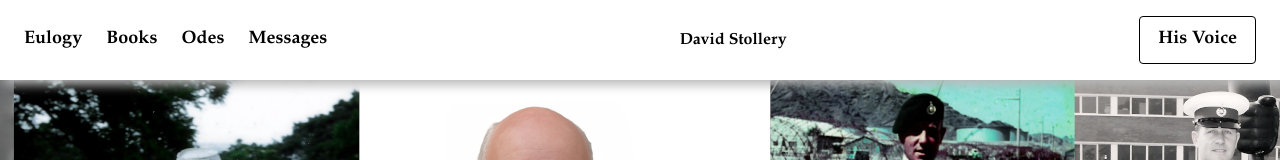
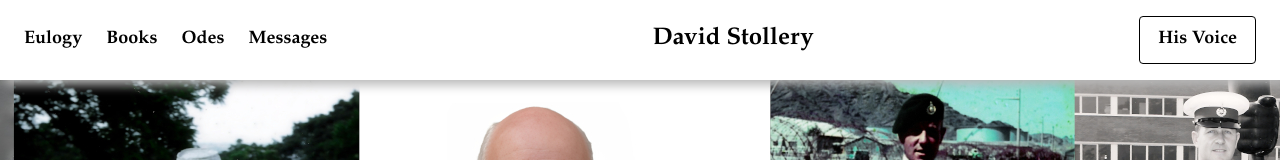
Before and after one commit to PhilStollery/david-eulogy, a website built with Parcel: page index.html in a window 1280 px wide. Shown: the top 160 px of the page. Built offline with nearby package versions, Linux system fonts and the light colour scheme.

Commit message:
fixing title

```diff
--- a/home.css
+++ b/home.css
@@ -41,9 +41,10 @@
   align-items: center;
   flex-direction: row;
   justify-content: center;
+  padding: 0 1em 0 1em;
 }
 .home-title-middle h1{
-  font-size: medium;
+  font-size: x-large;
 }
 
 .home-image {
```
